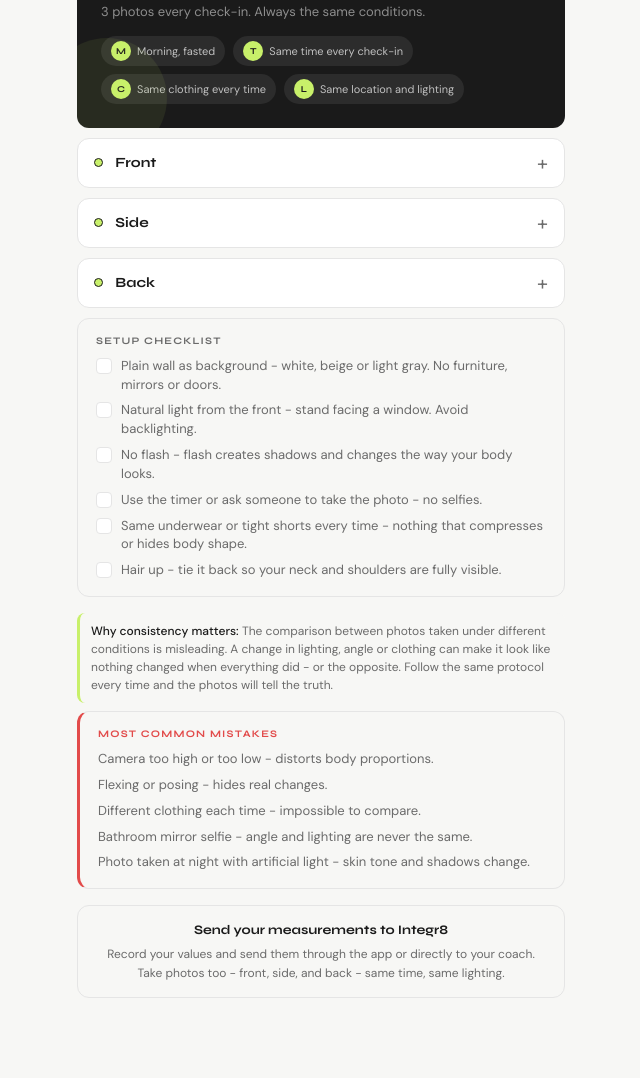
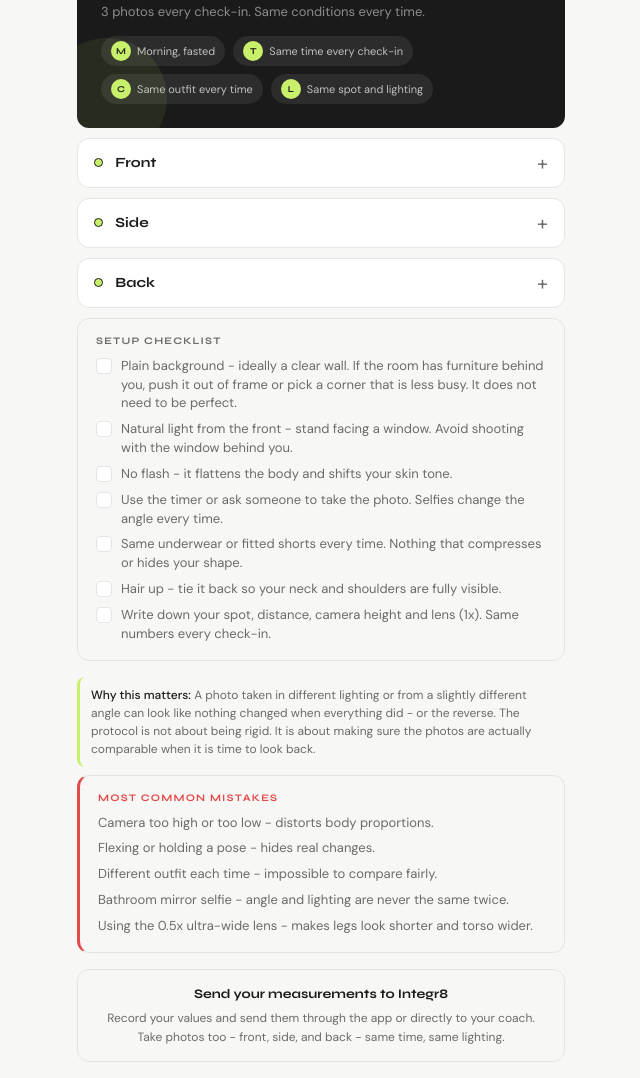
Before and after one commit to DenisGugia/Integr8-tutorial-medidas, a plain HTML site: page index.html in a window 1280 px wide. Shown: the part 858-1936 px from the top of the page, without its empty margins (319-959 px from the left). Before the commit the page ends 1872 px from the top, so only its background shows below. Drawn offline with Linux system fonts and the light colour scheme.

Commit message:
Update photo guidelines and rendering logic

```diff
--- a/index.html
+++ b/index.html
@@ -211,6 +211,7 @@ function setGender(g) {
   document.getElementById("btn-male").className = "gbtn" + (g === "male" ? " on" : "");
   document.getElementById("btn-female").className = "gbtn" + (g === "female" ? " on" : "");
   renderMeasures();
+  renderPhotos();
 }
 
 function toggleCheck(i) {
@@ -302,12 +303,12 @@ function render() {
 var PHOTO_TXT = {
   en: {
     sectionTitle: "Progress photos",
-    sectionSub: "3 photos every check-in. Always the same conditions.",
+    sectionSub: "3 photos every check-in. Same conditions every time.",
     protocol: [
       { icon: "M", label: "Morning, fasted" },
       { icon: "T", label: "Same time every check-in" },
-      { icon: "C", label: "Same clothing every time" },
-      { icon: "L", label: "Same location and lighting" }
+      { icon: "C", label: "Same outfit every time" },
+      { icon: "L", label: "Same spot and lighting" }
     ],
     poses: [
       {
@@ -318,8 +319,8 @@ var PHOTO_TXT = {
           "Stand 1.5 to 2 meters from the camera.",
           "Feet hip-width apart, arms slightly away from your sides.",
           "Look straight ahead, chin parallel to the floor.",
-          "Relax your body completely - no posing, no flexing.",
-          "Camera at belly button height, on a stable surface or tripod."
+          "Relax completely - no posing, no flexing.",
+          "Camera at belly button height on a stable surface or tripod. Use the timer."
         ]
       },
       {
@@ -327,10 +328,10 @@ var PHOTO_TXT = {
         name: "Side",
         icon: "&#9654;",
         rules: [
-          "Turn 90 degrees - right side facing the camera.",
+          "Right side facing the camera, turned 90 degrees.",
           "Feet together, arms relaxed at your sides.",
-          "Look straight ahead, do not look at the camera.",
-          "Keep the same distance and camera height as the front photo."
+          "Look straight ahead - not at the camera.",
+          "Same distance and camera height as the front photo."
         ]
       },
       {
@@ -338,31 +339,32 @@ var PHOTO_TXT = {
         name: "Back",
         icon: "&#9661;",
         rules: [
-          "Turn completely around, back to the camera.",
+          "Fully turned around, back to the camera.",
           "Feet hip-width apart, arms slightly away from your sides.",
-          "Look straight ahead, do not look over your shoulder.",
-          "Keep the same distance and camera height."
+          "Look straight ahead - do not look over your shoulder.",
+          "Same distance and camera height."
         ]
       }
     ],
     setupTitle: "Setup checklist",
     setup: [
-      "Plain wall as background - white, beige or light gray. No furniture, mirrors or doors.",
-      "Natural light from the front - stand facing a window. Avoid backlighting.",
-      "No flash - flash creates shadows and changes the way your body looks.",
-      "Use the timer or ask someone to take the photo - no selfies.",
-      "Same underwear or tight shorts every time - nothing that compresses or hides body shape.",
-      "Hair up - tie it back so your neck and shoulders are fully visible."
+      "Plain background - ideally a clear wall. If the room has furniture behind you, push it out of frame or pick a corner that is less busy. It does not need to be perfect.",
+      "Natural light from the front - stand facing a window. Avoid shooting with the window behind you.",
+      "No flash - it flattens the body and shifts your skin tone.",
+      "Use the timer or ask someone to take the photo. Selfies change the angle every time.",
+      "Same underwear or fitted shorts every time. Nothing that compresses or hides your shape.",
+      "Hair up - tie it back so your neck and shoulders are fully visible.",
+      "Write down your spot, distance, camera height and lens (1x). Same numbers every check-in."
     ],
-    tipTitle: "Why consistency matters",
-    tip: "The comparison between photos taken under different conditions is misleading. A change in lighting, angle or clothing can make it look like nothing changed when everything did - or the opposite. Follow the same protocol every time and the photos will tell the truth.",
+    tipTitle: "Why this matters",
+    tip: "A photo taken in different lighting or from a slightly different angle can look like nothing changed when everything did - or the reverse. The protocol is not about being rigid. It is about making sure the photos are actually comparable when it is time to look back.",
     errTitle: "Most common mistakes",
     errors: [
       "Camera too high or too low - distorts body proportions.",
-      "Flexing or posing - hides real changes.",
-      "Different clothing each time - impossible to compare.",
-      "Bathroom mirror selfie - angle and lighting are never the same.",
-      "Photo taken at night with artificial light - skin tone and shadows change."
+      "Flexing or holding a pose - hides real changes.",
+      "Different outfit each time - impossible to compare fairly.",
+      "Bathroom mirror selfie - angle and lighting are never the same twice.",
+      "Using the 0.5x ultra-wide lens - makes legs look shorter and torso wider."
     ]
   },
   pt: {
@@ -383,8 +385,8 @@ var PHOTO_TXT = {
           "Fique a 1,5 a 2 metros da camera.",
           "Pes na largura do quadril, bracos levemente afastados do corpo.",
           "Olhar reto para frente, queixo paralelo ao chao.",
-          "Corpo completamente relaxado - sem posar, sem contrair.",
-          "Camera na altura do umbigo, em superficie estavel ou tripe."
+          "Corpo relaxado. Sem posar, sem contrair.",
+          "Camera na altura do umbigo, apoiada em algo estavel. Use o timer."
         ]
       },
       {
@@ -392,10 +394,10 @@ var PHOTO_TXT = {
         name: "Lateral",
         icon: "&#9654;",
         rules: [
-          "Vire 90 graus - lado direito para a camera.",
+          "Lado direito voltado para a camera, vire 90 graus.",
           "Pes juntos, bracos relaxados ao longo do corpo.",
-          "Olhar reto para frente, nao olhe para a camera.",
-          "Mantenha a mesma distancia e altura da camera que a foto de frente."
+          "Olhar reto para frente, nao para a camera.",
+          "Mesma distancia e altura da camera que a foto de frente."
         ]
       },
       {
@@ -403,39 +405,50 @@ var PHOTO_TXT = {
         name: "Costas",
         icon: "&#9661;",
         rules: [
-          "Vire completamente de costas para a camera.",
+          "De costas completamente para a camera.",
           "Pes na largura do quadril, bracos levemente afastados do corpo.",
           "Olhar reto para frente, nao olhe por cima do ombro.",
-          "Mantenha a mesma distancia e altura da camera."
+          "Mesma distancia e altura da camera."
         ]
       }
     ],
     setupTitle: "Checklist de setup",
     setup: [
-      "Parede lisa como fundo - branca, bege ou cinza claro. Sem moveis, espelhos ou portas.",
-      "Luz natural de frente - fique de frente para uma janela. Evite contraluz.",
-      "Sem flash - o flash cria sombras e muda a aparencia do corpo.",
-      "Use o timer ou peca para alguem tirar a foto - sem selfie.",
-      "Mesma roupa intima ou short justo sempre - nada que comprima ou esconda o corpo.",
-      "Cabelo preso - para que pescoco e ombros fiquem totalmente visiveis."
+      "Fundo limpo - de preferencia uma parede sem nada. Se o ambiente tiver moveis, empurre o que der para fora do quadro ou escolha um canto menos bagunçado. Nao precisa ser perfeito.",
+      "Luz natural de frente - fique voltado para uma janela. Evite ficar com a janela atras de voce.",
+      "Sem flash - ele achata o corpo e muda o tom de pele.",
+      "Use o timer ou peca para alguem tirar. Selfie muda o angulo toda vez.",
+      "Mesma roupa intima ou short justo sempre. Nada que comprima ou esconda o formato do corpo.",
+      "Cabelo preso - pescoco e ombros precisam aparecer.",
+      "Anote o local, a distancia, a altura da camera e a lente (1x). Mesmos numeros em todo check-in."
     ],
-    tipTitle: "Por que a consistencia importa",
-    tip: "A comparacao entre fotos tiradas em condicoes diferentes e enganosa. Uma mudanca de iluminacao, angulo ou roupa pode parecer que nada mudou quando tudo mudou - ou o contrario. Siga sempre o mesmo protocolo e as fotos vao contar a verdade.",
+    tipTitle: "Por que isso importa",
+    tip: "Uma foto tirada com iluminacao diferente ou de um angulo ligeiramente diferente pode parecer que nada mudou quando na verdade mudou tudo - ou o contrario. O protocolo nao e sobre ser rigido. E sobre garantir que as fotos sejam comparaveis de verdade quando chegar a hora de olhar para tras.",
     errTitle: "Erros mais comuns",
     errors: [
-      "Camera muito alta ou baixa - distorce as proporcoes do corpo.",
+      "Camera muito alta ou muito baixa - distorce as proporcoes do corpo.",
       "Posar ou contrair - esconde as mudancas reais.",
-      "Roupa diferente em cada foto - impossivel comparar.",
-      "Selfie no espelho do banheiro - angulo e iluminacao nunca sao os mesmos.",
-      "Foto a noite com luz artificial - tom de pele e sombras mudam."
+      "Roupa diferente em cada foto - impossivel comparar direito.",
+      "Selfie no espelho do banheiro - angulo e iluminacao nunca sao os mesmos duas vezes.",
+      "Usar a lente 0.5x (ultra-wide) - deixa as pernas mais curtas e o tronco mais largo."
     ]
   }
+};
+
+var PHOTO_IMGS = {
+  front_male:   "images/foto_frente_masculino.jpg",
+  front_female: "images/foto_frente_feminino.jpg",
+  side_male:    "images/foto_lateral_masculino.jpg",
+  side_female:  "images/foto_lateral_feminino.jpg",
+  back_male:    "images/foto_costas_masculino.jpg",
+  back_female:  "images/foto_costas_feminino.jpg"
 };
 
 function renderPhotos() {
   var t = PHOTO_TXT[lang];
   var html = "";
 
+  // Header
   html += "<div style=\"background:var(--brand);color:#fff;border-radius:var(--r);padding:24px;margin-bottom:10px;position:relative;overflow:hidden;\">";
   html += "<div style=\"position:absolute;bottom:-30px;left:-30px;width:120px;height:120px;background:var(--accent);border-radius:50%;opacity:.08\"></div>";
   html += "<div style=\"font-family:var(--fh);font-size:10px;font-weight:700;letter-spacing:.12em;text-transform:uppercase;color:var(--accent);margin-bottom:8px\">Integr8</div>";
@@ -450,15 +463,21 @@ function renderPhotos() {
   }
   html += "</div></div>";
 
-  // 3 pose cards
+  // 3 pose cards with photos
+  var poseKeys = ["front", "side", "back"];
   for (var i = 0; i < t.poses.length; i++) {
     var pose = t.poses[i];
+    var imgKey = poseKeys[i] + "_" + gender;
+    var imgSrc = PHOTO_IMGS[imgKey] || "";
     html += "<div class=\"mcard\" style=\"margin-bottom:10px\">";
     html += "<div class=\"mhdr\" onclick=\"togglePose('" + pose.id + "')\"><div>";
     html += "<div class=\"mname\"><span style=\"width:9px;height:9px;border-radius:50%;background:var(--accent);border:1.5px solid var(--brand);flex-shrink:0;display:inline-block\"></span>";
     html += "&nbsp;" + pose.name + "</div></div>";
     html += "<span class=\"mtog\" id=\"ptog-" + pose.id + "\">+</span></div>";
     html += "<div class=\"mbody\" id=\"pbody-" + pose.id + "\" style=\"display:none\">";
+    if (imgSrc) {
+      html += "<div class=\"photo\" style=\"margin-bottom:12px\"><img src=\"" + imgSrc + "\" alt=\"\" loading=\"lazy\"></div>";
+    }
     html += "<ul class=\"slist\">";
     for (var j = 0; j < pose.rules.length; j++) {
       html += "<li class=\"sitem\"><span class=\"snum\">" + (j+1) + "</span><span>" + pose.rules[j] + "</span></li>";
```
